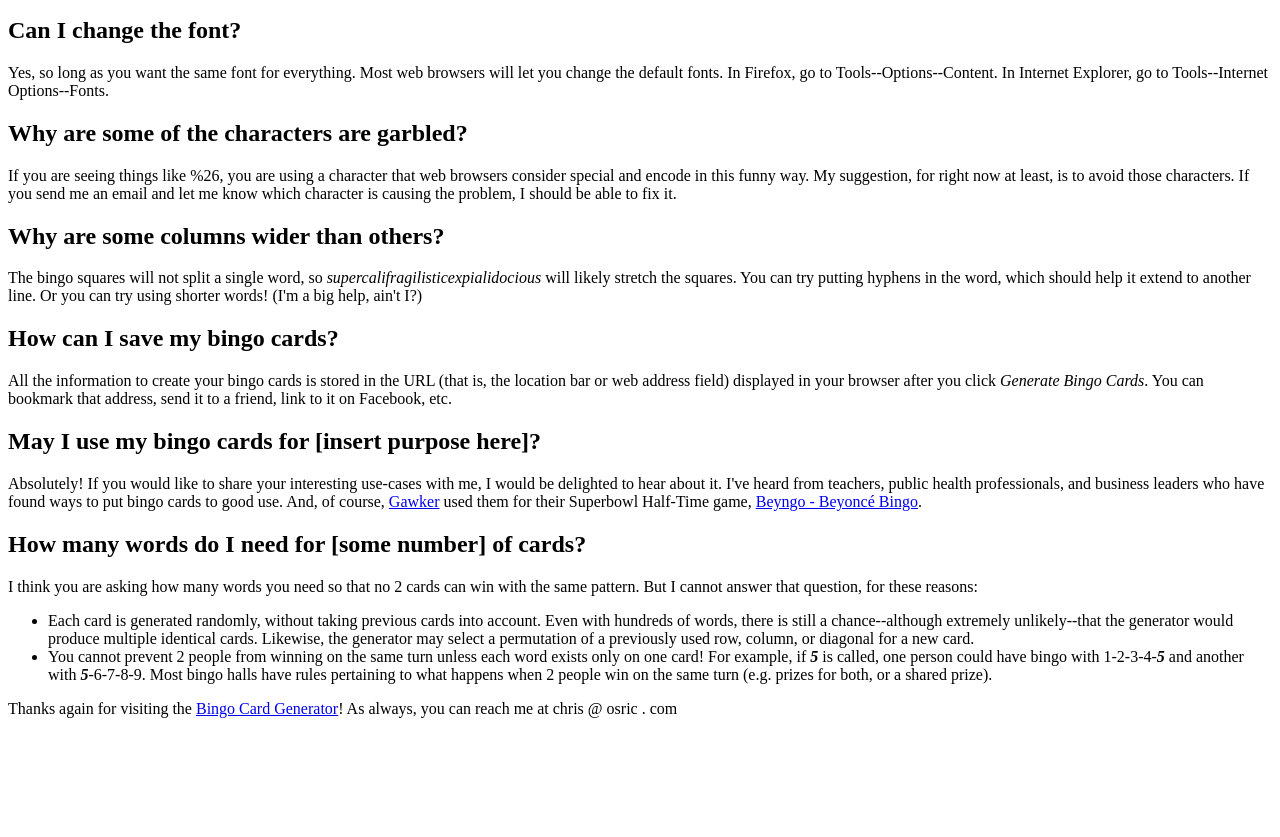
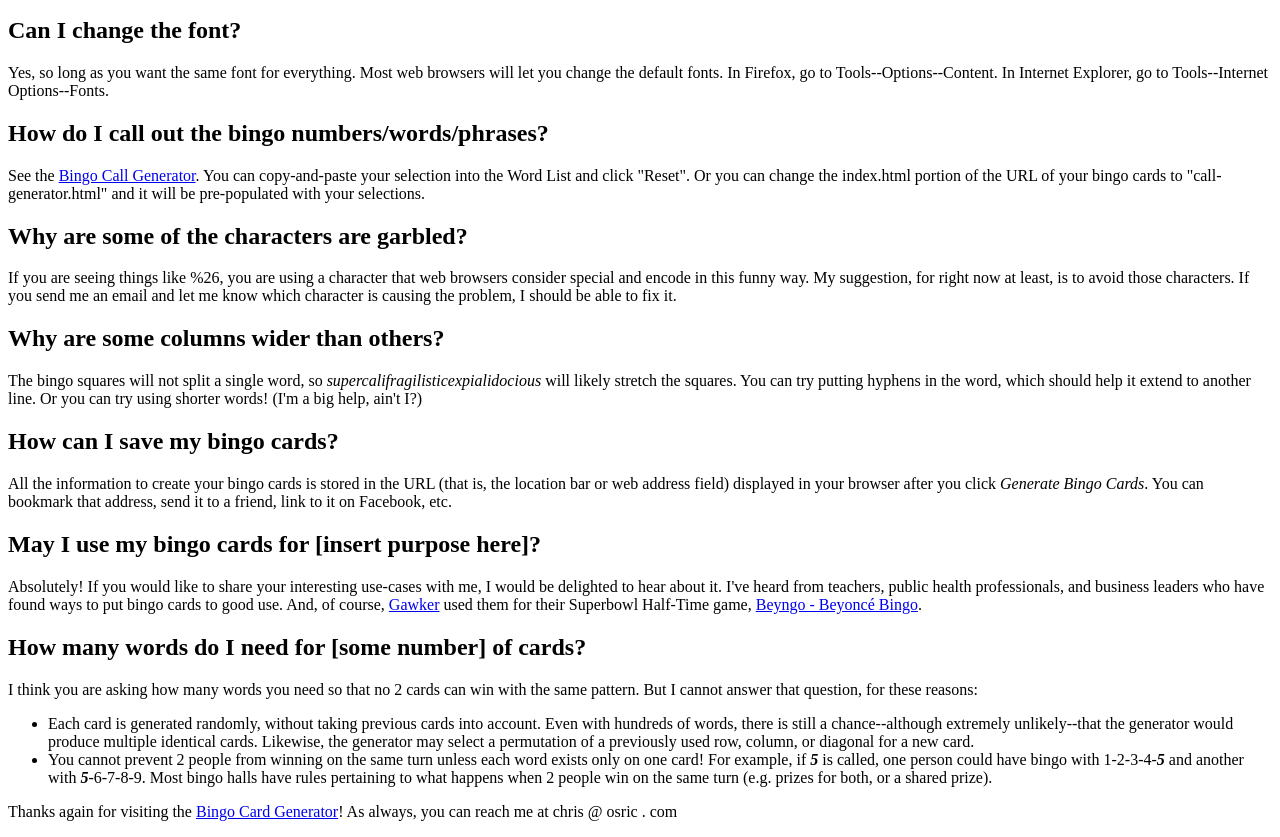
Before and after one commit to cherdt/BingoCardGenerator, a plain HTML site: page faq.html in a window 1280 px wide. Shown: the part 808-1645 px from the top of the page. Before the commit the page ends 1542 px from the top, so only its background shows below. Drawn offline with Linux system fonts and the light colour scheme.

Commit message:
Update FAQ with info about the call generator

```diff
--- a/faq.html
+++ b/faq.html
@@ -39,6 +39,9 @@
 <h2>Can I change the font?</h2>
 <p>Yes, so long as you want the same font for everything. Most web browsers will let you change the default fonts. In Firefox, go to Tools--Options--Content. In Internet Explorer, go to Tools--Internet Options--Fonts.</p>
 
+<h2>How do I call out the bingo numbers/words/phrases?</h2>
+<p>See the <a href="call-generator.html">Bingo Call Generator</a>. You can copy-and-paste your selection into the Word List and click "Reset". Or you can change the index.html portion of the URL of your bingo cards to "call-generator.html" and it will be pre-populated with your selections.</p>
+
 <h2>Why are some of the characters are garbled?</h2>
 <p>If you are seeing things like %26, you are using a character that web browsers consider special and encode in this funny way. My suggestion, for right now at least, is to avoid those characters. If you send me an email and let me know which character is causing the problem, I should be able to fix it.</p>
 
```
